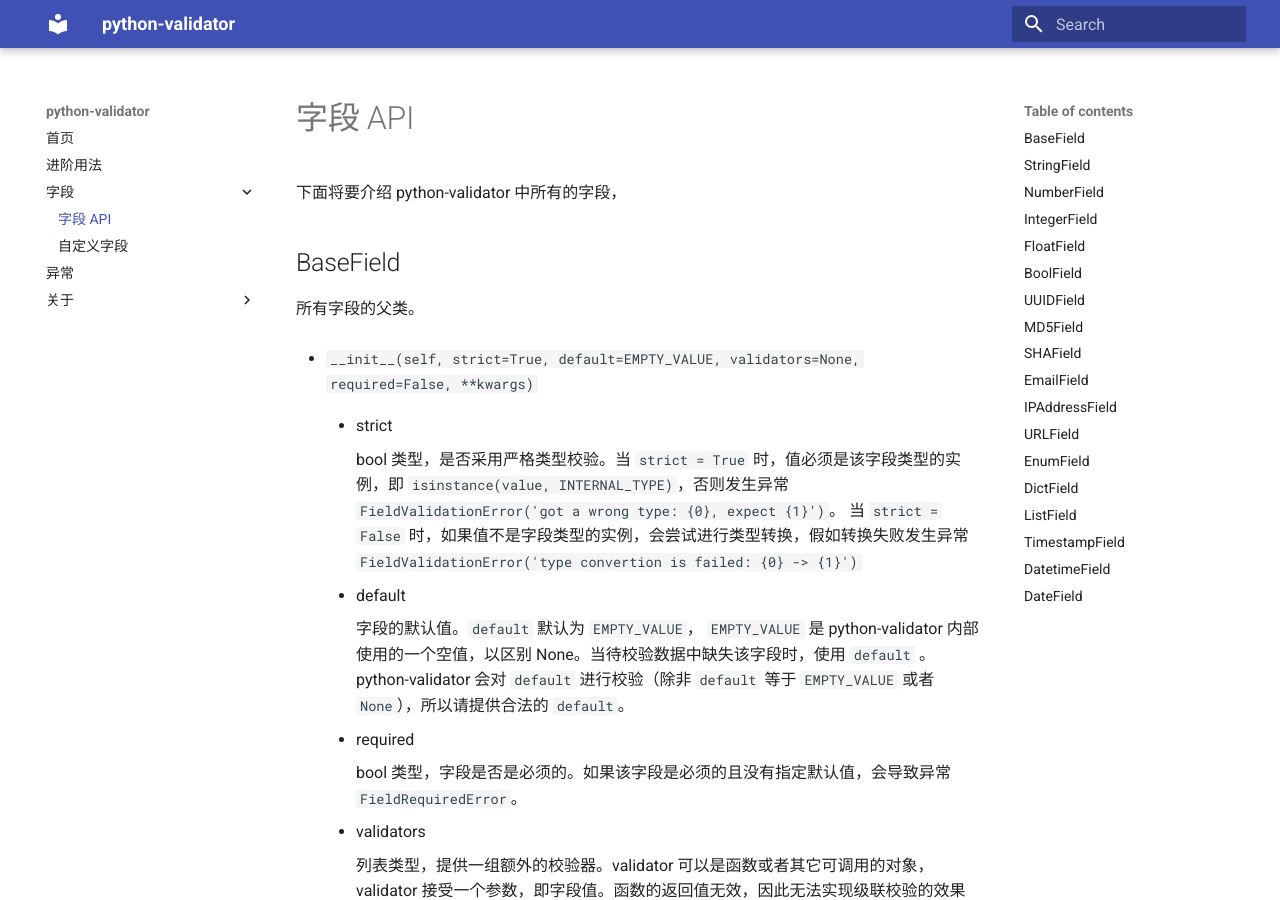
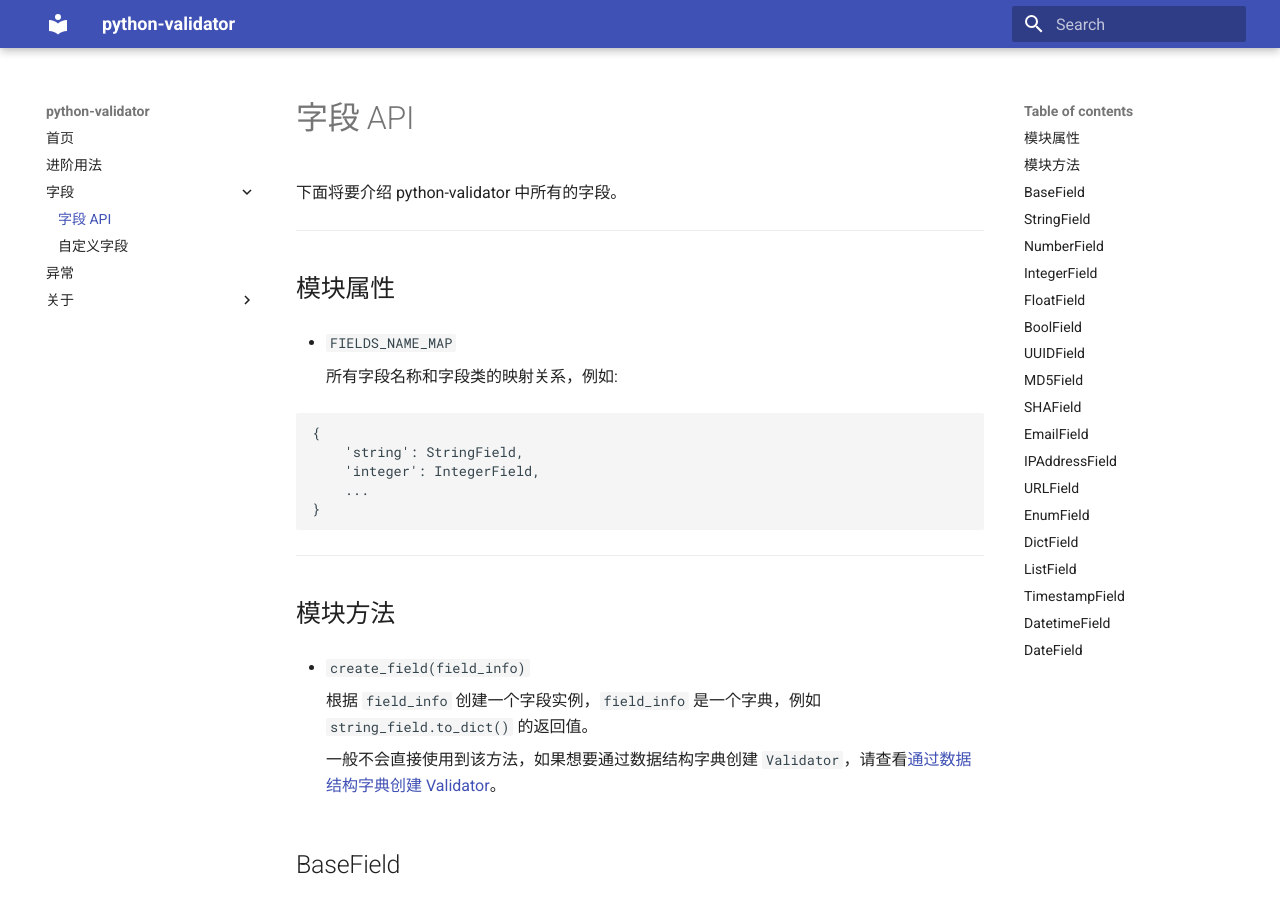
Before and after one commit to ausaki/python-validator, an MkDocs documentation site: the page built from docs/fields.md, in a window 1280 px wide and 900 px high. Built offline with MkDocs 1.6.1 and Material for MkDocs 9.7.7, drawn with Linux system fonts in a browser that asks for light colours; old or Windows-style settings are respelled for this version of MkDocs; some of the changed text lies outside the part shown.

Commit message:
* create_validator * create_field * flat nested errors(like dict errors) * BaseFieldMetaClass, auto fill __all__ and FIELDS_NAME_MAP

````diff
--- a/docs/fields.md
+++ b/docs/fields.md
@@ -1,6 +1,34 @@
 # 字段 API
 
-下面将要介绍 python-validator 中所有的字段，
+下面将要介绍 python-validator 中所有的字段。
+
+---
+
+## 模块属性
+
+- `FIELDS_NAME_MAP`
+
+     所有字段名称和字段类的映射关系，例如:
+
+```python
+{
+    'string': StringField,
+    'integer': IntegerField,
+    ...
+}
+```
+
+---
+
+
+## 模块方法
+
+- `create_field(field_info)`
+
+    根据 `field_info` 创建一个字段实例，`field_info` 是一个字典，例如 `string_field.to_dict()` 的返回值。
+
+    一般不会直接使用到该方法，如果想要通过数据结构字典创建 `Validator`，请查看[通过数据结构字典创建 Validator](advanced.md#validator_1)。
+
 
 
 ## BaseField
@@ -9,37 +37,37 @@
 
 - `__init__(self, strict=True, default=EMPTY_VALUE, validators=None, required=False, **kwargs)`
 
-    - strict
+    - `strict`
 
         bool 类型，是否采用严格类型校验。当 `strict = True` 时，值必须是该字段类型的实例，即 `isinstance(value, INTERNAL_TYPE)`，否则发生异常 `FieldValidationError('got a wrong type: {0}, expect {1}')`。 当 `strict = False` 时，如果值不是字段类型的实例，会尝试进行类型转换，假如转换失败发生异常 `FieldValidationError('type convertion is failed: {0} -> {1}')`
 
-    - default
+    - `default`
 
         字段的默认值。`default` 默认为 `EMPTY_VALUE`， `EMPTY_VALUE` 是 python-validator 内部使用的一个空值，以区别 None。当待校验数据中缺失该字段时，使用 `default` 。 python-validator 会对 `default` 进行校验（除非 `default` 等于 `EMPTY_VALUE` 或者 `None`），所以请提供合法的 `default`。
 
-    - required
+    - `required`
 
         bool 类型，字段是否是必须的。如果该字段是必须的且没有指定默认值，会导致异常 `FieldRequiredError`。
 
-    - validators
+    - `validators`
 
         列表类型，提供一组额外的校验器。validator 可以是函数或者其它可调用的对象，validator 接受一个参数，即字段值。函数的返回值无效，因此无法实现级联校验的效果（`value | validate(value) | validate(value)`）。不要在函数中修改字段值。
 
-    - kwargs
+    - `kwargs`
 
         目前未使用。
 
 - 类属性
 
-    - INTERNAL_TYPE
+    - `INTERNAL_TYPE`
 
         字段内部类型。可以是单个类型或者类型列表，例如 `StringField` 的 `INTERNAL_TYPE` 等于 `str`（in Python2）或者 `(str, unicode)`（in python3）
 
-    - FIELD_TYPE_NAME
+    - `FIELD_TYPE_NAME`
 
         字段类型名字。字符串形式的类型名字，主要是为了可读性和方便显示。
 
-    - PARAMS
+    - `PARAMS`
 
         参数名称列表。`PARAMS` 包含所有初始化方法所需的参数名称。例如 `BaseField` 的 `PARAMS` 等于 `['strict', 'default', 'validators', 'required']`
 
@@ -89,10 +117,15 @@
 
         将字段转换为字典形式，字典描述了该字段的类型和初始化参数。
 
+    - `from_dict(cls, params)`
+
+        从 `params` 创建一个字段实例。创建字段实例的代码就一句 `return cls(**params)`，如果想要实现更多自定义的创建过程，可以覆盖该方法。
+
     - `mock_data(self)`
 
         返回可用于测试的随机值。
 
+---
 
 ## StringField
 
@@ -100,37 +133,37 @@
 
 - `__init__(self, min_length=0, max_length=None, regex=None, **kwargs)`
 
-    - min_length
+    - `min_length`
 
         最小长度，以字节为单位。默认为 0，即允许空字符串。
 
-    - max_length
+    - `max_length`
 
         最大长度，以字节为单位。默认为 None，表示不限制最大长度。
 
-    - regex
+    - `regex`
 
         正则表达式，测试字符串是否匹配。使用 `re.match` 进行匹配。`regex` 可以是字符串或者经过 `re.compile` 的 `_sre.SRE_Pattern` 对象。
 
-    - kwargs
+    - `kwargs`
 
         其它参数，例如 `BaseField` 所需的参数。
 
 - 类属性
 
-    - INTERNAL_TYPE
+    - `INTERNAL_TYPE`
 
-        in Python2: (str, unicode)
+        in Python2: `(str, unicode)`
 
-        in Python3: str
+        in Python3: `str`
 
-    - FIELD_TYPE_NAME
+    - `FIELD_TYPE_NAME`
 
-        'string'
+        `'string'`
 
-    - PARAMS
+    - `PARAMS`
 
-        ['min_length', 'max_length', 'regex']
+        `['min_length', 'max_length', 'regex']`
 
 - 方法
 
@@ -138,39 +171,41 @@
 
         返回随机生成的一段字符串。字符串长度是一个随机值，介于 `min_length` 和 `max_length` 之间，如果 `max_length` 等于 `None`，则 `max_length = min_length + 100`。
 
+---
+
 ## NumberField
 
 普通数字字段，继承自 `BaseField`。
 
 - `__init__(self, min_value=None, max_value=None, **kwargs)`
 
-    - min_value
+    - `min_value`
 
         最小值。默认为 None，即不限制最小值。
 
-    - max_value
+    - `max_value`
 
         最大值。默认为 None，即不限制最大值。
 
-    - kwargs
+    - `kwargs`
 
         其它参数，例如 `BaseField` 所需的参数。
 
 - 类属性
 
-    - INTERNAL_TYPE
+    - `INTERNAL_TYPE`
 
-        in Python2: (int, long, float)
+        in Python2: `(int, long, float)`
 
-        in Python3: (int, float)
+        in Python3: `(int, float)`
 
-    - FIELD_TYPE_NAME
+    - `FIELD_TYPE_NAME`
 
-        'number'
+        `'number'`
 
-    - PARAMS
+    - `PARAMS`
 
-        ['min_value', 'max_value']
+        `['min_value', 'max_value']`
 
 - 方法
 
@@ -178,6 +213,7 @@
 
         返回随机生成的一个数字。数字介于 `min_value` 和 `max_value` 之间，如果 `min_value` 等于 `None`，则 `min_value = 0`，如果 `max_value` 等于 `None`，则 `max_value = min_value + 1000`。
 
+---
 
 ## IntegerField
 
@@ -186,16 +222,17 @@
 
 - 类属性
 
-    - INTERNAL_TYPE
+    - `INTERNAL_TYPE`
 
-        in Python2: (int, long)
+        in Python2: `(int, long)`
 
-        in Python3: int
+        in Python3: `int`
 
-    - FIELD_TYPE_NAME
+    - `FIELD_TYPE_NAME`
 
-        'int'
+        `'int'`
 
+---
 
 ## FloatField
 
@@ -203,18 +240,19 @@
 
 - 类属性
 
-    - INTERNAL_TYPE
+    - `INTERNAL_TYPE`
 
-        float
+        `float`
 
-    - FIELD_TYPE_NAME
+    - `FIELD_TYPE_NAME`
 
-        'float'
+        `'float'`
 
-    - PARAMS
+    - `PARAMS`
 
-        []
+        `[ ]`
 
+---
 
 ## BoolField
 
@@ -222,23 +260,25 @@
 
 - 类属性
 
-    - INTERNAL_TYPE
+    - `INTERNAL_TYPE`
 
-        bool
+        `bool`
 
-    - FIELD_TYPE_NAME
+    - `FIELD_TYPE_NAME`
 
-        'bool'
+        `'bool'`
 
-    - PARAMS
+    - `PARAMS`
 
-        []
+        `[ ]`
 
 - 方法
 
     - `mock_data(self)`
 
-        返回 True 或 False
+        返回 `True` 或 `False`
+
+---
 
 
 ## UUIDField
@@ -252,27 +292,27 @@
 
 - `__init__(self, format='hex', **kwargs)`
 
-    - format
+    - `format`
 
         格式化类型，`to_presentation` 会用到。支持的 format 有：hex，str，int，bytes，bytes_le。
 
-    - kwargs
+    - `kwargs`
 
         其它参数，例如 `BaseField` 所需的参数。
 
 - 类属性
 
-    - INTERNAL_TYPE
+    - `INTERNAL_TYPE`
 
-       uuid.UUID
+       `uuid.UUID`
 
-    - FIELD_TYPE_NAME
+    - `FIELD_TYPE_NAME`
 
-        'UUID'
+        `'UUID'`
 
     - PARAMS
 
-        ['format']
+       ` ['format']`
 
 - 方法
 
@@ -280,6 +320,7 @@
 
         返回由 `uuid.uuid4()` 随机生成的 `uuid.UUID` 实例。
 
+---
 
 ## MD5Field
 
@@ -293,19 +334,19 @@
 - `__init__(self, **kwargs)`
     覆盖父类初始化方法，`strict` 为 `True`，`min_length` 和 `max_length` 都等于 32。
 
-    - kwargs
+    - `kwargs`
 
         其它参数，例如 `StringField`  或 `BaseField` 所需的参数。
 
 - 类属性
 
-    - FIELD_TYPE_NAME
+    - `FIELD_TYPE_NAME`
 
-        'md5'
+        `'md5'`
 
-    - PARAMS
+    - `PARAMS`
 
-        []
+        `[ ]`
 
 - 方法
 
@@ -313,6 +354,7 @@
 
         返回随机生成的一段 md5 字符串。
 
+---
 
 ## SHAField
 
@@ -326,23 +368,23 @@
 
     覆盖父类初始化方法，`strict` 为 `True`，`min_length` 和 `max_length` 都等于对应 SHA 版本的长度，例如 SHA1 的 `min_length` 和 `max_length` 都等于 40。
 
-    - version
+    - `version`
 
         SHA 版本，支持的版本有：[1, 224, 256, 384, 512]
 
-    - kwargs
+    - `kwargs`
 
         其它参数，例如 `StringField`  或 `BaseField` 所需的参数。
 
 - 类属性
 
-    - FIELD_TYPE_NAME
+    - `FIELD_TYPE_NAME`
 
-        'sha'
+       `'sha'`
 
-    - PARAMS
+    - `PARAMS`
 
-        []
+        `[ ]`
 
 - 方法
 
@@ -350,6 +392,7 @@
 
         返回随机生成的一段 sha 字符串。
 
+---
 
 ## EmailField
 
@@ -367,19 +410,19 @@
 
     `r'^[a-zA-Z0-9.!#$%&\'*+/=?^_`{|}~-]+@[a-zA-Z0-9](?:[a-zA-Z0-9-]{0,61}[a-zA-Z0-9])?(?:\.[a-zA-Z0-9](?:[a-zA-Z0-9-]{0,61}[a-zA-Z0-9])?)*$'`
 
-    - kwargs
+    - `kwargs`
 
         其它参数，例如 `StringField` 或 `BaseField` 所需的参数。
 
 - 类属性
 
-    - FIELD_TYPE_NAME
+    - `FIELD_TYPE_NAME`
 
-        'email'
+        `'email'`
 
-    - PARAMS
+    - `PARAMS`
 
-        [ ]
+        `[ ]`
 
 - 方法
 
@@ -403,27 +446,27 @@
 
 - `__init__(self, version='both', **kwargs)`
 
-    - version
+    - `version`
 
         指定版本，支持的版本有：['ipv4', 'ipv6', 'both']
 
-    - kwargs
+    - `kwargs`
 
         其它参数，例如 `BaseField` 所需的参数。
 
 - 类属性
 
-    - INTERNAL_TYPE
+    - `INTERNAL_TYPE`
 
-        IPy.IP
+       ` IPy.IP`
 
-    - FIELD_TYPE_NAME
+    - `FIELD_TYPE_NAME`
 
-        'ip_address'
+        `'ip_address'`
 
-    - PARAMS
+    - `PARAMS`
 
-        ['version']
+        `['version']`
 
 - 方法
 
@@ -431,6 +474,7 @@
 
         返回随机生成的一个 IP 地址。
 
+---
 
 ## URLField
 
@@ -445,19 +489,19 @@
 
     覆盖父类初始化方法，`strict` 强制设为 `True`。
 
-    - kwargs
+    - `kwargs`
 
         其它参数，例如 `BaseField` 所需的参数。
 
 - 类属性
 
-    - FIELD_TYPE_NAME
+    - `FIELD_TYPE_NAME`
 
-        'url'
+        `'url'`
 
-    - PARAMS
+    - `PARAMS`
 
-        [ ]
+        `[ ]`
 
 - 方法
 
@@ -465,6 +509,7 @@
 
         返回随机生成的 url。
 
+---
 
 ## EnumField
 
@@ -479,33 +524,35 @@
 
 - `__init__(self, choices=None, **kwargs)`
 
-    - choices
+    - `choices`
 
         可选值列表。
 
-    - kwargs
+    - `kwargs`
 
         其它参数，例如 `BaseField` 所需的参数。
 
 - 类属性
 
-    - INTERNAL_TYPE
+    - `INTERNAL_TYPE`
 
-       object
+       `object`
 
-    - FIELD_TYPE_NAME
+    - `FIELD_TYPE_NAME`
 
-        'enum'
+        `'enum'`
 
-    - PARAMS
+    - `PARAMS`
 
-        ['choices']
+        `['choices']`
 
 - 方法
 
     - `mock_data(self)`
 
         返回随机从 choices 中挑选的值。
+
+---
 
 ## DictField
 
@@ -517,29 +564,29 @@
 
 - `__init__(self, validator=None, **kwargs)`
 
-    - validator
+    - `validator`
 
         `Validator` 实例，用于验证字典内各个字段的数据。由于 `dict` 是一个 key-value 的复合数据结构，很难通过简单的规则去约束它，因此，最直接的方法就是定义一个 `Validator` 去校验 `dict`。
 
         如果 `validator` 等于 `None`，则任何 `dict` 都是合法的。
 
-    - kwargs
+    - `kwargs`
 
         其它参数，例如 `BaseField` 所需的参数。
 
 - 类属性
 
-    - INTERNAL_TYPE
+    - `INTERNAL_TYPE`
 
-        dict
+        `dict`
 
-    - FIELD_TYPE_NAME
+    - `FIELD_TYPE_NAME`
 
-        'dict'
+        `'dict'`
 
-    - PARAMS
+    - `PARAMS`
 
-        ['validator']
+        `['validator']`
 
 - 方法
 
@@ -547,6 +594,7 @@
 
          调用 `validator.mock_data()` 生成测试数据，如果 `validator` 等于 `None`，则返回空字典
 
+---
 
 ## ListField
 
@@ -558,35 +606,35 @@
 
 - `__init__(self, field=None, min_length=0, max_length=None, **kwargs)`
 
-    - field
+    - `field`
 
         列表元素的字段类型，必须是 BaseField 的实例。如果 field 等于 None，则不校验列表中的元素，意味着任何 list 都是合法的。
 
-    - min_length
+    - `min_length`
 
         最小长度。默认为 0，即允许空列表。
 
-    - max_length
+    - `max_length`
 
         最大长度。默认为 None，表示不限制最大长度。
 
-    - kwargs
+    - `kwargs`
 
         其它参数，例如 `BaseField` 所需的参数。
 
 - 类属性
 
-    - INTERNAL_TYPE
+    - `INTERNAL_TYPE`
 
-        (list, tuple)
+        `(list, tuple)`
 
-    - FIELD_TYPE_NAME
+    - `FIELD_TYPE_NAME`
 
-        'list'
+        `'list'`
 
-    - PARAMS
+    - `PARAMS`
 
-        ['field', 'min_length', 'max_length']
+        `['field', 'min_length', 'max_length']`
 
 - 方法
 
@@ -594,6 +642,7 @@
 
         返回随机生成的一个列表，元素由 `field` 随机生成，长度在 `min_length` 和 `max_length` 之间。如果 `max_length` 等于 `None`，则假设等于 10。如果 `field` 等于 `None`，则列表元素都等于 `None`。
 
+---
 
 ## TimestampField
 
@@ -608,19 +657,19 @@
 
     覆盖父类初始化方法，将 `min_value` 设为 `0`，`max_value` 设为 `2 ** 32 - 1`。
 
-    - kwargs
+    - `kwargs`
 
         其它参数，例如 `IntegerField` 和 `BaseField` 所需的参数。
 
 - 类属性
 
-    - FIELD_TYPE_NAME
+    - `FIELD_TYPE_NAME`
 
-        'timestamp'
+        `'timestamp'`
 
-    - PARAMS
+    - `PARAMS`
 
-        [ ]
+        `[ ]`
 
 - 方法
 
@@ -628,6 +677,7 @@
 
         返回随机生成的时间戳。
 
+---
 
 ## DatetimeField
 
@@ -647,34 +697,34 @@
 
 - `__init__(self, dt_format=None, tzinfo=None, **kwargs)`
 
-    - dt_format
+    - `dt_format`
 
         日期时间格式化字符串。如果 `dt_format` 等于 `None`，则将其设为默认值 `'%Y/%m/%d %H:%M:%S'`。
 
-    - tzinfo
+    - `tzinfo`
 
-        时区信息，详情请参考[python datetime tzinfo](https://docs.python.org/3.7/library/datetime.html#datetime.tzinfo)。
-        当校验通过后，会将日期的时区设为`tzinfo`。
+        时区信息，详情请参考 [python datetime tzinfo](https://docs.python.org/3.7/library/datetime.html#datetime.tzinfo)。
+        当校验通过后，会将日期的时区设为 `tzinfo`。
         推荐使用 [pytz](https://github.com/newvem/pytz) 库获取各个国家地区的时区信息。
 
 
-    - kwargs
+    - `kwargs`
 
         其它参数，例如 `BaseField` 所需的参数。
 
 - 类属性
 
-    - INTERNAL_TYPE
+    - `INTERNAL_TYPE`
 
        `datetime.datetime`
 
-    - FIELD_TYPE_NAME
+    - `FIELD_TYPE_NAME`
 
-        'datetime'
+        `'datetime'`
 
     - PARAMS
 
-        ['dt_format', 'tzinfo']
+        `['dt_format', 'tzinfo']`
 
 - 方法
 
@@ -682,6 +732,7 @@
 
         返回随机生成的日期时间。
 
+---
 
 ## DateField
 
@@ -702,27 +753,27 @@
 
 - `__init__(self, dt_format=None, **kwargs)`
 
-    - dt_format
+    - `dt_format`
 
         日期格式化字符串。如果 `dt_format` 等于 `None`，则将其设为默认值 `'%Y/%m/%d'`。
 
-    - kwargs
+    - `kwargs`
 
         其它参数，例如 `BaseField` 所需的参数。
 
 - 类属性
 
-    - INTERNAL_TYPE
+    - `INTERNAL_TYPE`
 
         `datetime.date`
 
     - FIELD_TYPE_NAME
 
-        'date'
+        `'date'`
 
-    - PARAMS
+    - `PARAMS`
 
-        ['dt_format']
+        `['dt_format']`
 
 - 方法
 
--- a/validator/__init__.py
+++ b/validator/__init__.py
@@ -1,5 +1,5 @@
 __version__ = '0.0.1'
 
-from .validator import Validator
+from .validator import Validator, create_validator
 from .fields import *
 from .exceptions import *
````
Also changed, not shown: TODO.md (+8 -3 lines), docs/advanced.md (+80 -31 lines), docs/custom_field.md (+3 -3 lines), docs/exceptions.md (+15 -3 lines), docs/index.md (+12 -12 lines), test.py (+6 -3 lines), 10 other files.
